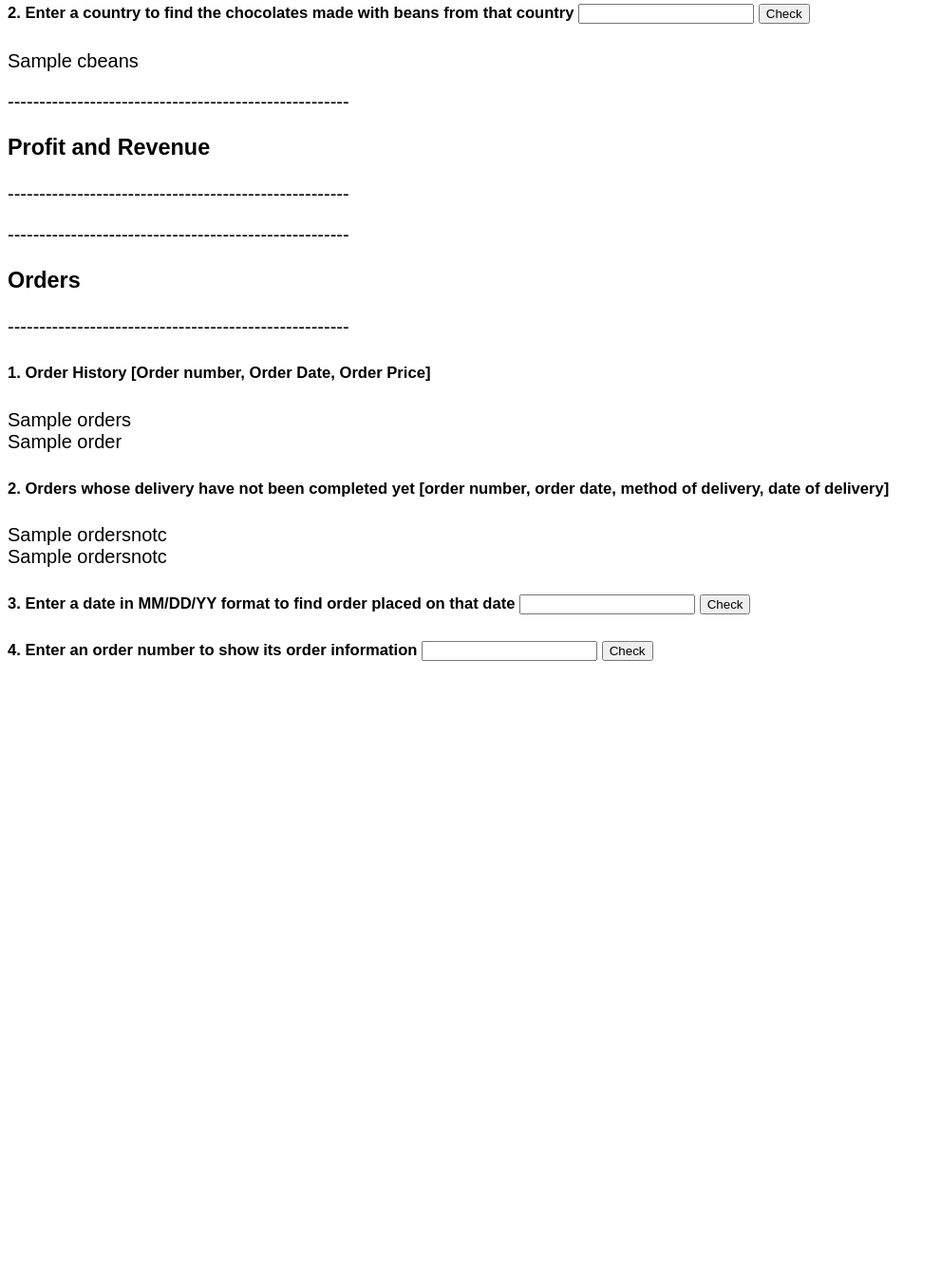
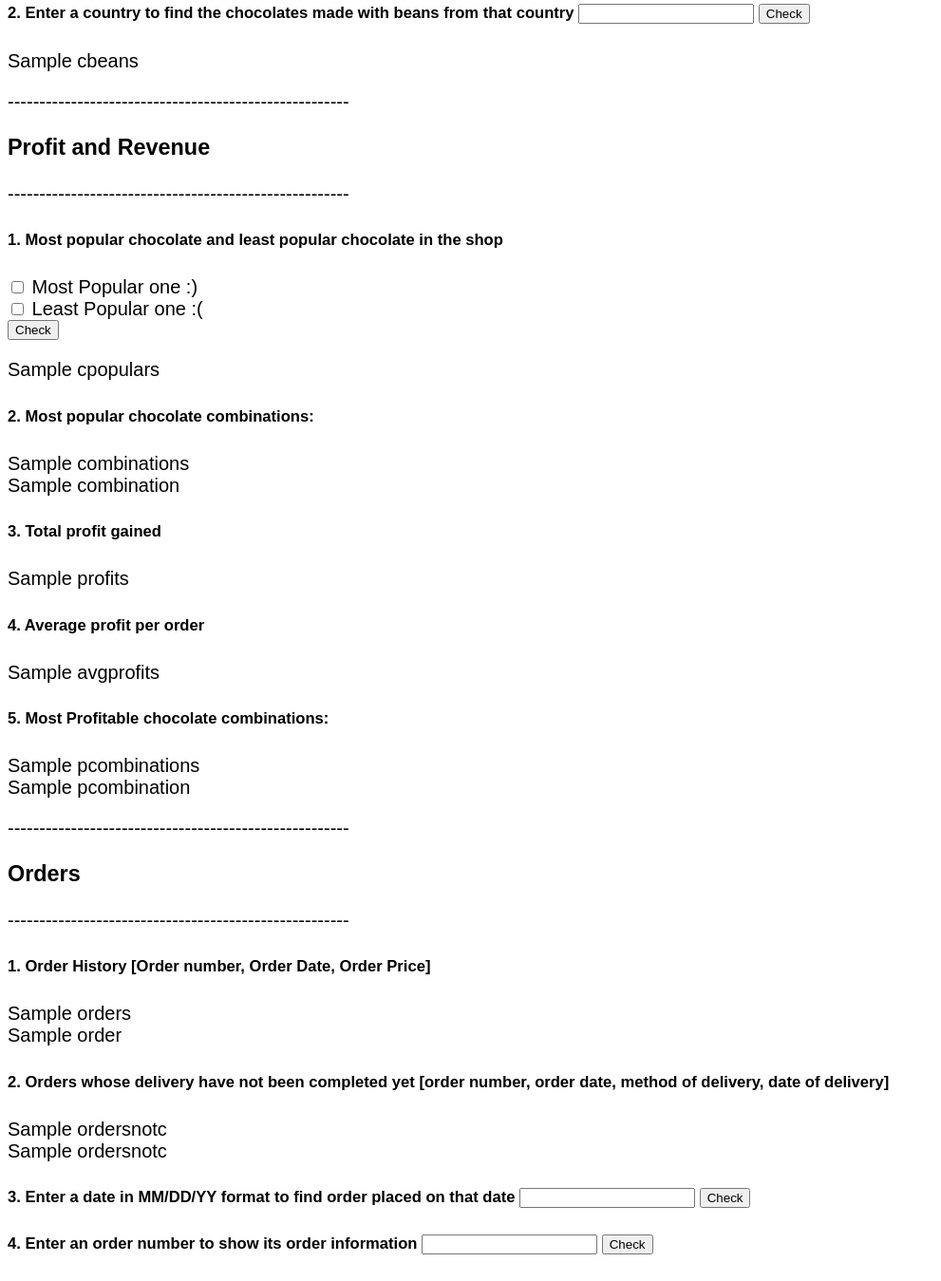
Before and after one commit to yokiii/4111chocolate, a Flask app: template templates/index.html in a window 1280 px wide. Shown: the part 923-2272 px from the top of the page at 95% size, without its empty margins (0-991 px from the left). Before the commit the page ends 1619 px from the top, so only its background shows below. Run offline with Flask 2, Linux system fonts and the light colour scheme; the template is opened without the code that fills it: most values are stand-ins (such as "Sample title", 1, 10 or a date in 2020); parts of the project's set-up code (start-up, migrations or seed data) failed here and were passed over.

Commit message:
profit queries

```diff
--- a/templates/index.html
+++ b/templates/index.html
@@ -100,6 +100,49 @@
   <div> <p> ------------------------------------------------------ </p></div>
 
 
+<div>
+     <form action="" method="POST">
+    <h5>1. Most popular chocolate and least popular chocolate in the shop </h5>
+    <input type="checkbox" name="chocolate" value="popular"> Most Popular one :)<br>
+    <input type="checkbox" name="chocolate" value="npopular"> Least Popular one :(<br>
+    <input type="submit" value="Check">
+    </form>
+  </div>
+
+  <div>{{cpopulars}}</div>
+
+ <div>
+  <h5>2. Most popular chocolate combinations: </h5>
+  <div> {{combinations}} </div>
+  </div>
+
+    <div>
+    {% for d in combinations %}
+    <div>{{d}}</div>
+    {% endfor %}
+    </div>
+
+  <div>
+  <h5>3. Total profit gained </h5>
+  <div> {{profits}} </div>
+  </div>
+
+<div>
+<h5>4. Average profit per order </h5>
+<div> {{avgprofits}} </div>
+</div>
+
+ <div>
+  <h5>5. Most Profitable chocolate combinations: </h5>
+  <div> {{pcombinations}} </div>
+  </div>
+
+   <div>
+    {% for e in pcombinations %}
+    <div>{{e}}</div>
+    {% endfor %}
+    </div>
+
 
 
 
```
